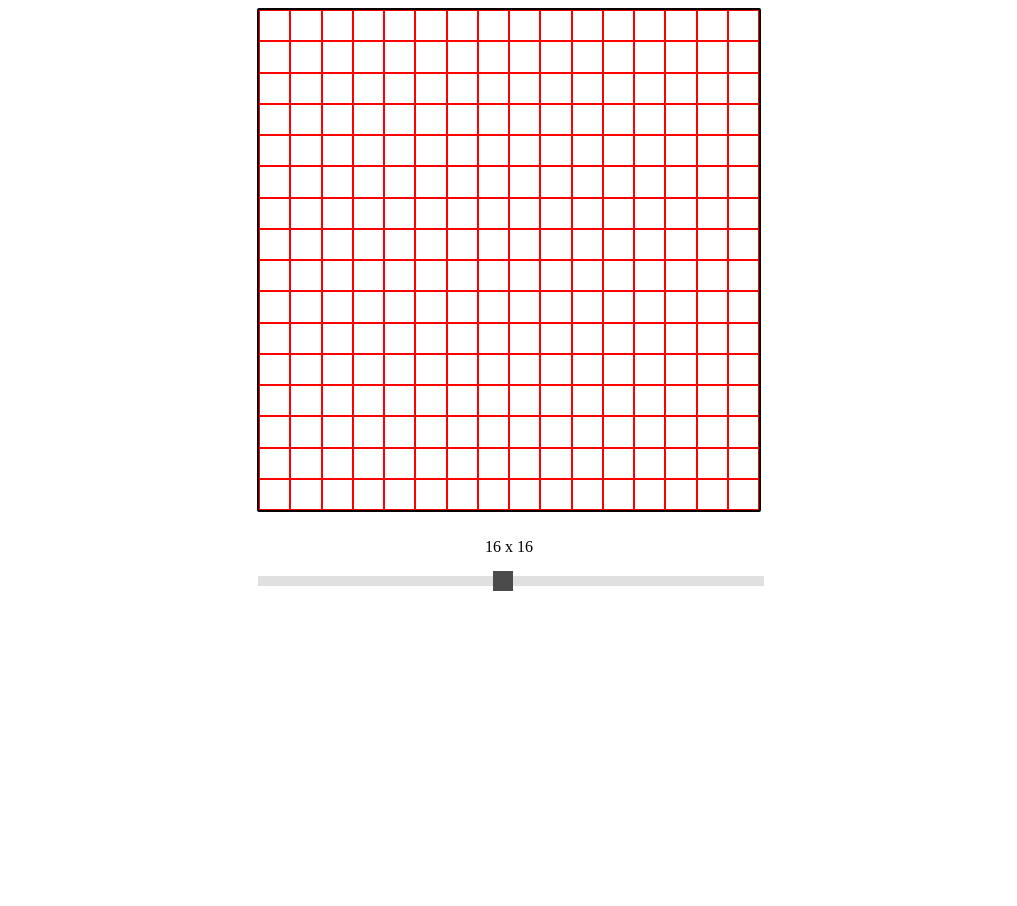
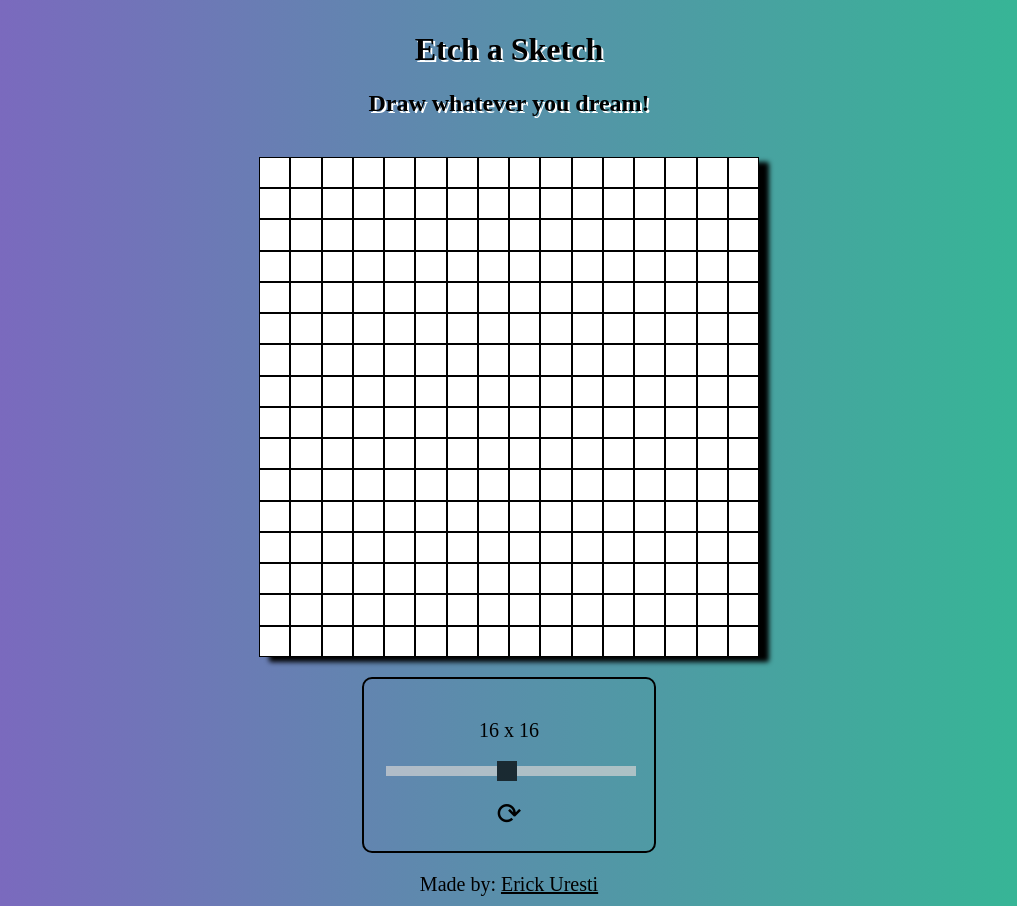
Before and after one commit to Erick22U/odin-etch-a-sketch, a plain HTML site: page index.html in a window 1280 px wide. Shown: the whole page, without its empty margins (131-1148 px from the left). Before the commit the page ends 800 px from the top, so only its background shows below. Drawn offline with Linux system fonts and the light colour scheme.

Commit message:
added refresh button which clears current drawing

```diff
--- a/etch-a-sketch.js
+++ b/etch-a-sketch.js
@@ -1,13 +1,12 @@
 const grid = document.getElementById('grid');
 const slider = document.getElementById('myRange')
 const gridVal = document.getElementById('sizeText')
+const restart = document.getElementById('restart')
 
 const DEFAULT_SIZE = 16
-gridVal.innerHTML = `${DEFAULT_SIZE} x ${DEFAULT_SIZE}`
-
+gridVal.innerHTML = `${DEFAULT_SIZE} x ${DEFAULT_SIZE}`;
 
 function changeColor(e){
-    console.log(e.target)
     e.target.style.backgroundColor = 'black'
 }
 
@@ -35,4 +34,11 @@ slider.oninput = function() {
     makeGrid(this.value);
 }
 
-makeGrid(DEFAULT_SIZE);
+function eraseGrid(){
+ const gridElement = document.getElementsByClassName('grid-element')
+ for(let i = 0; i < gridElement.length; i++)
+    gridElement[i].style.backgroundColor = 'white'
+}
+
+window.onload = makeGrid(DEFAULT_SIZE);
+restart.addEventListener('click', eraseGrid);
--- a/index.html
+++ b/index.html
@@ -8,13 +8,21 @@
     <title>Etch a Sketch</title>
   </head>
   <body>
+
+    <div class="header">
+        <h1 id="title">Etch a Sketch</h1>
+        <h2 id="description">Draw whatever you dream!</h2>
+    </div>
     <div id='grid' class="container">
     </div>
 
     <div class="slidecontainer">
         <p id="sizeText"></p>
         <input type="range" min="1" max="32" value="16" class="slider" id="myRange">
+        <div id="restart">⟳</div>
       </div>
+
+      <footer>Made by: <a href="https://github.com/Erick22U">Erick Uresti</a></footer>
     <script src="etch-a-sketch.js"></script>
   </body>
 </html>
--- a/styles.css
+++ b/styles.css
@@ -3,7 +3,20 @@ body{
     justify-content: center;
     align-items: center;
     flex-direction: column;
-    gap: 10px;
+    gap: 20px;
+    padding: 10px;
+    margin: 0;
+    background-image: linear-gradient(to right, #8360c3, #2ebf91);
+}
+
+.header{
+    text-align: center;
+    text-shadow: 2px 2px white;
+}
+
+
+#title{
+    font-family: "ＭＳ Ｐゴシック";
 }
 
 /* Grid */
@@ -12,19 +25,23 @@ body{
     border-radius: 2px;
     width: 500px;
     height: 500px;
-    border: 2px solid black;
+    box-shadow: 10px 5px 5px black;
+    background-color: white;
 }
 
 /* Grid elements */
 .grid-element{
-    border: 1px solid red;
+    border: 1px solid black;
     user-select: none;
 }
 
 /* Slider */
   .slidecontainer {
-    width: 40%; /* Width of the outside container */
+    width: 250px; /* Width of the outside container */
     text-align: center;
+    border: 2px solid black;
+    padding: 20px;
+    border-radius: 10px;
   }
 
   /* The slider itself */
@@ -38,6 +55,7 @@ body{
     opacity: 0.7; /* Set transparency (for mouse-over effects on hover) */
     -webkit-transition: .2s; /* 0.2 seconds transition on hover */
     transition: opacity .2s;
+    margin-bottom: 20px;
   }
 
   /* Mouse-over effects */
@@ -61,3 +79,18 @@ body{
     background: black; /* Green background */
     cursor: pointer; /* Cursor on hover */
   }
+
+  #sizeText{
+    font-size: 20px
+  }
+
+ #restart{
+    font-size: 30px;
+ }
+
+ footer{
+    font-size: 20px;
+ }
+ a{
+    color: black;
+ }
```
